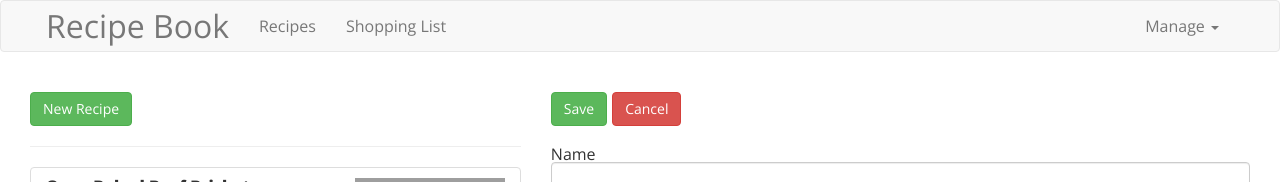
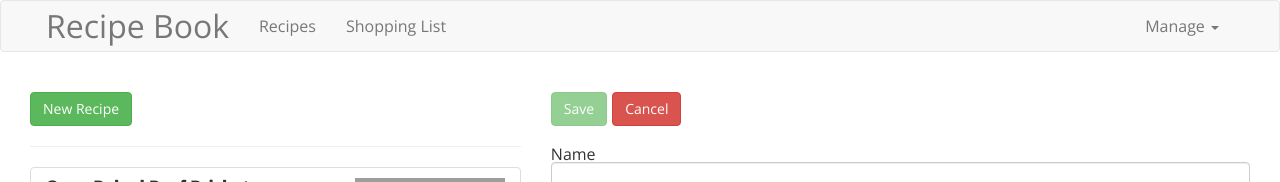
Before and after one commit to mila-zagrevskaya/Recipies_angular_app, an Angular app: page /recipes/new in a window 1280 px wide. Shown: the top 182 px of the page. Built offline with nearby package versions, Linux system fonts and the light colour scheme; grey boxes are pictures that could not be loaded.

Commit message:
Validating User Input

```diff
--- a/src/app/recipes/recipe-edit/recipe-edit.component.html
+++ b/src/app/recipes/recipe-edit/recipe-edit.component.html
@@ -3,7 +3,7 @@
     <form [formGroup]="recipeForm" (ngSubmit)="onSubmit()">
       <div class="row">
         <div class="col-xs-12">
-          <button type="submit" class="btn btn-success">Save</button>
+          <button type="submit" class="btn btn-success" [disabled]="!recipeForm.valid">Save</button>
           <button type="button" class="btn btn-danger">Cancel</button>
         </div>
       </div>
--- a/src/app/recipes/recipe-edit/recipe-edit.component.ts
+++ b/src/app/recipes/recipe-edit/recipe-edit.component.ts
@@ -1,5 +1,5 @@
 import { Component, OnInit } from '@angular/core';
-import { FormGroup, FormControl, FormArray } from '@angular/forms';
+import { FormGroup, FormControl, FormArray, Validators } from '@angular/forms';
 import { ActivatedRoute, Params } from '@angular/router';
 import { RecipeService } from 'src/app/services/recipe.service';
 import { Ingredient } from './../../shared/ingredient.model';
@@ -34,8 +34,11 @@ export class RecipeEditComponent implements OnInit {
   onAddIngredient() {
     (<FormArray>this.recipeForm.get('ingredients')).push(
       new FormGroup({
-        'name': new FormControl(),
-        'amount': new FormControl()
+        'name': new FormControl(null, Validators.required),
+        'amount': new FormControl(null, [
+          Validators.required,
+          Validators.pattern(/^[1-9]+[0-9]*$/)
+        ])
       })
     )
   }
@@ -55,8 +58,11 @@ export class RecipeEditComponent implements OnInit {
         for (let ingredient of recipe.ingredients) {
           recipeIngredients.push(
             new FormGroup({
-              'name': new FormControl(ingredient.name),
-              'amount': new FormControl(ingredient.amount)
+              'name': new FormControl(ingredient.name, Validators.required),
+              'amount': new FormControl(ingredient.amount, [
+                Validators.required,
+                Validators.pattern(/^[1-9]+[0-9]*$/)
+              ])
             })
           )
         }
@@ -64,9 +70,9 @@ export class RecipeEditComponent implements OnInit {
     };
 
     this.recipeForm = new FormGroup({
-      'name': new FormControl(recipeName),
-      'imagePath': new FormControl(recipeImagePath),
-      'description': new FormControl(recipeDescription),
+      'name': new FormControl(recipeName, Validators.required),
+      'imagePath': new FormControl(recipeImagePath, Validators.required),
+      'description': new FormControl(recipeDescription, Validators.required),
       'ingredients': recipeIngredients
     });
   }
--- a/src/scss/base/_helpers.scss
+++ b/src/scss/base/_helpers.scss
@@ -20,3 +20,13 @@
 .m-top-20 {
   margin-top: 20px;
 }
+
+.is-error {
+  color: red;
+  font-size: 12px;
+}
+
+input.ng-invalid.ng-touched,
+textarea.ng-invalid.ng-touched  {
+  border: 1px solid red;
+}
```
